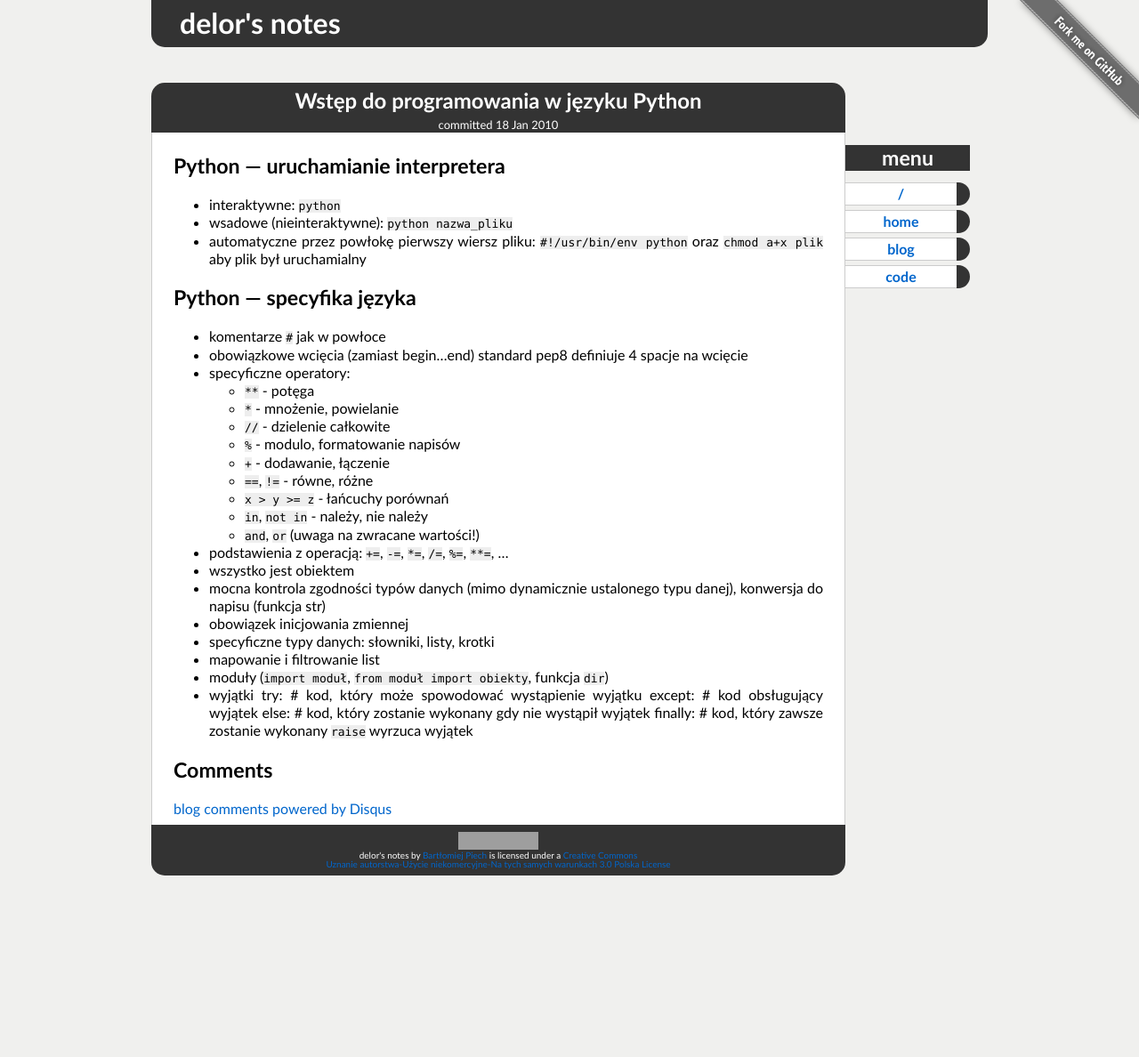
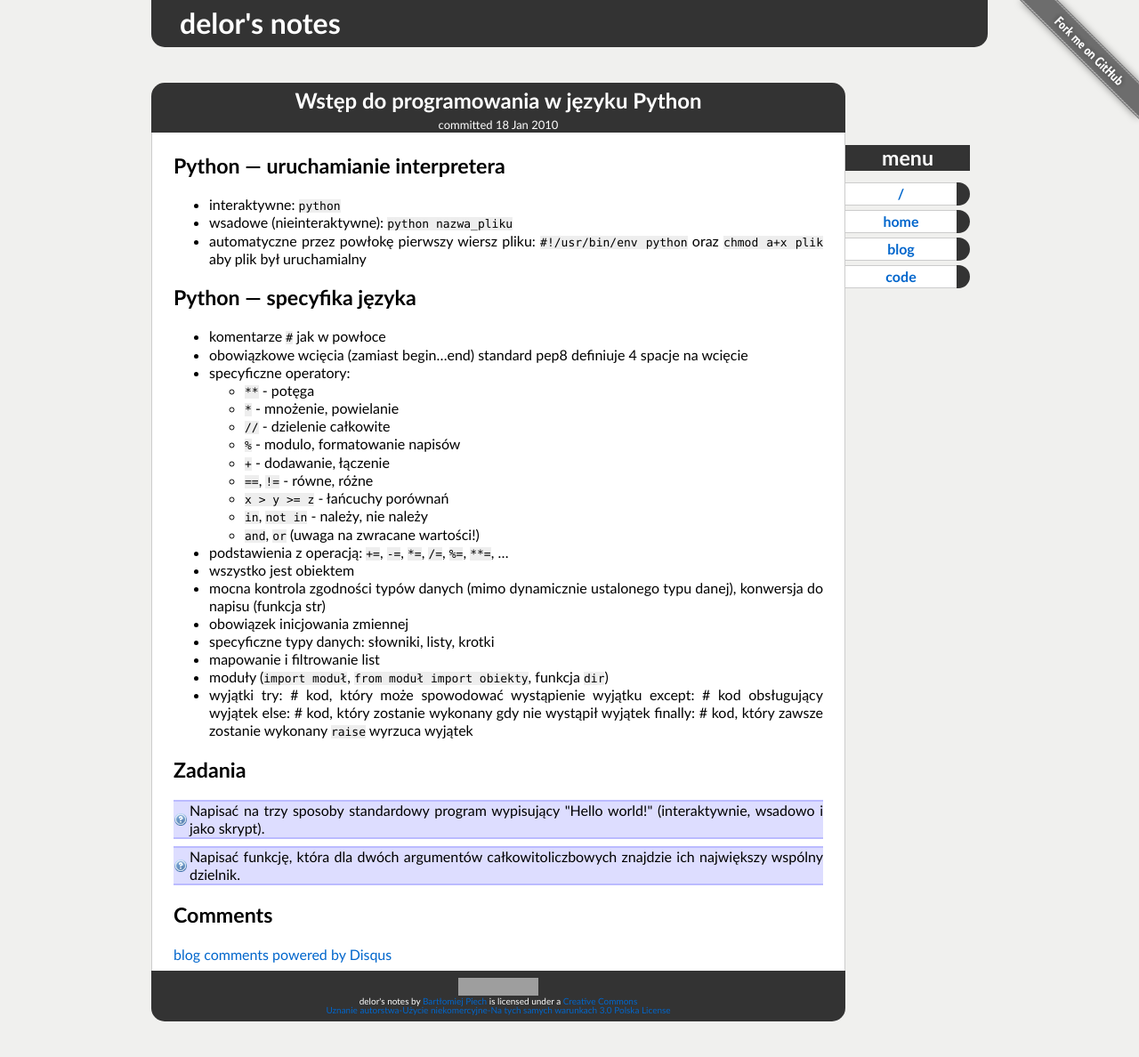
Before and after one commit to delor/delor.github.com, a Jekyll site: the page built from _posts/2010-01-18-wstep-do-programowania-w-jezyku-python.markdown, in a window 1280 px wide. Shown: the whole page at 89% size. Built offline with Jekyll 4.4.1, drawn with Linux system fonts in a browser that asks for light colours; Markdown is read by kramdown in place of the engine named in the settings; comment, search, counter and statistics services are not loaded; before the commit the page ends 1024 px from its top, so only the background shows below that; grey boxes are pictures that could not be loaded.

Commit message:
added questions
CSS for questions
added icon for question box

```diff
--- a/_posts/2010-01-18-wstep-do-programowania-w-jezyku-python.markdown
+++ b/_posts/2010-01-18-wstep-do-programowania-w-jezyku-python.markdown
@@ -40,3 +40,12 @@ title: Wstęp do programowania w języku Python
         finally:
             # kod, który zawsze zostanie wykonany
     `raise` wyrzuca wyjątek
+
+## Zadania ##
+<div class="question">
+Napisać na trzy sposoby standardowy program wypisujący "Hello world!" (interaktywnie, wsadowo i jako skrypt).
+</div>
+
+<div class="question">
+Napisać funkcję, która dla dwóch argumentów całkowitoliczbowych znajdzie ich największy wspólny dzielnik.
+</div>
--- a/css/styles.css
+++ b/css/styles.css
@@ -70,6 +70,15 @@ code, pre {
     text-align: justify;
 }
 
+.question {
+    background: #DDDDFF url(/img/help.png) no-repeat left center;
+    border-style: solid;
+    border-color: #BBBBFF;
+    border-width: 2px 0;
+    margin: .5em 0;
+    padding: 0 0 0 18px;
+}
+
 #menu {
     left: -20px;
     margin-top: 70px;
```
Also changed, not shown: img/help.png (added).
